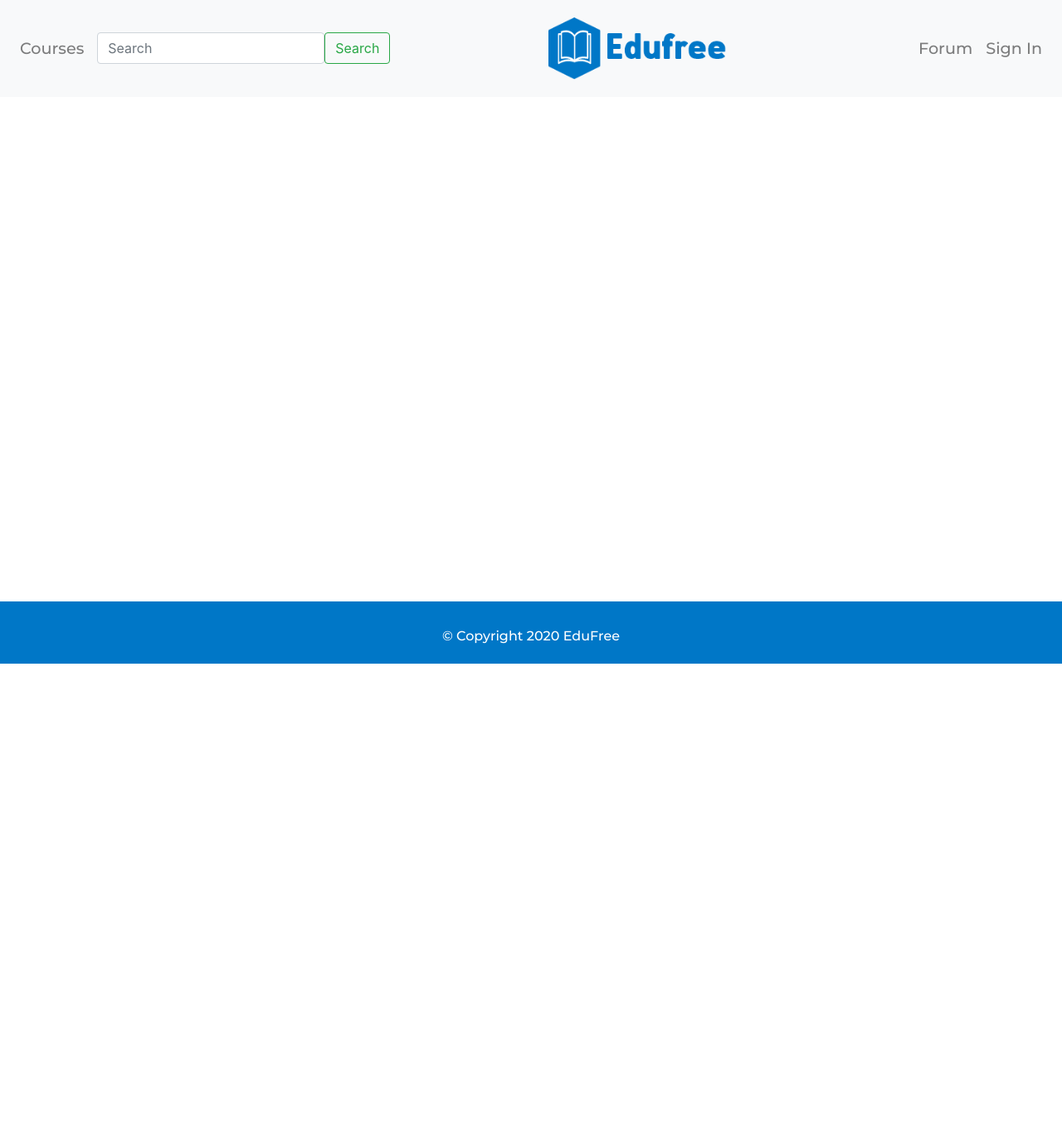
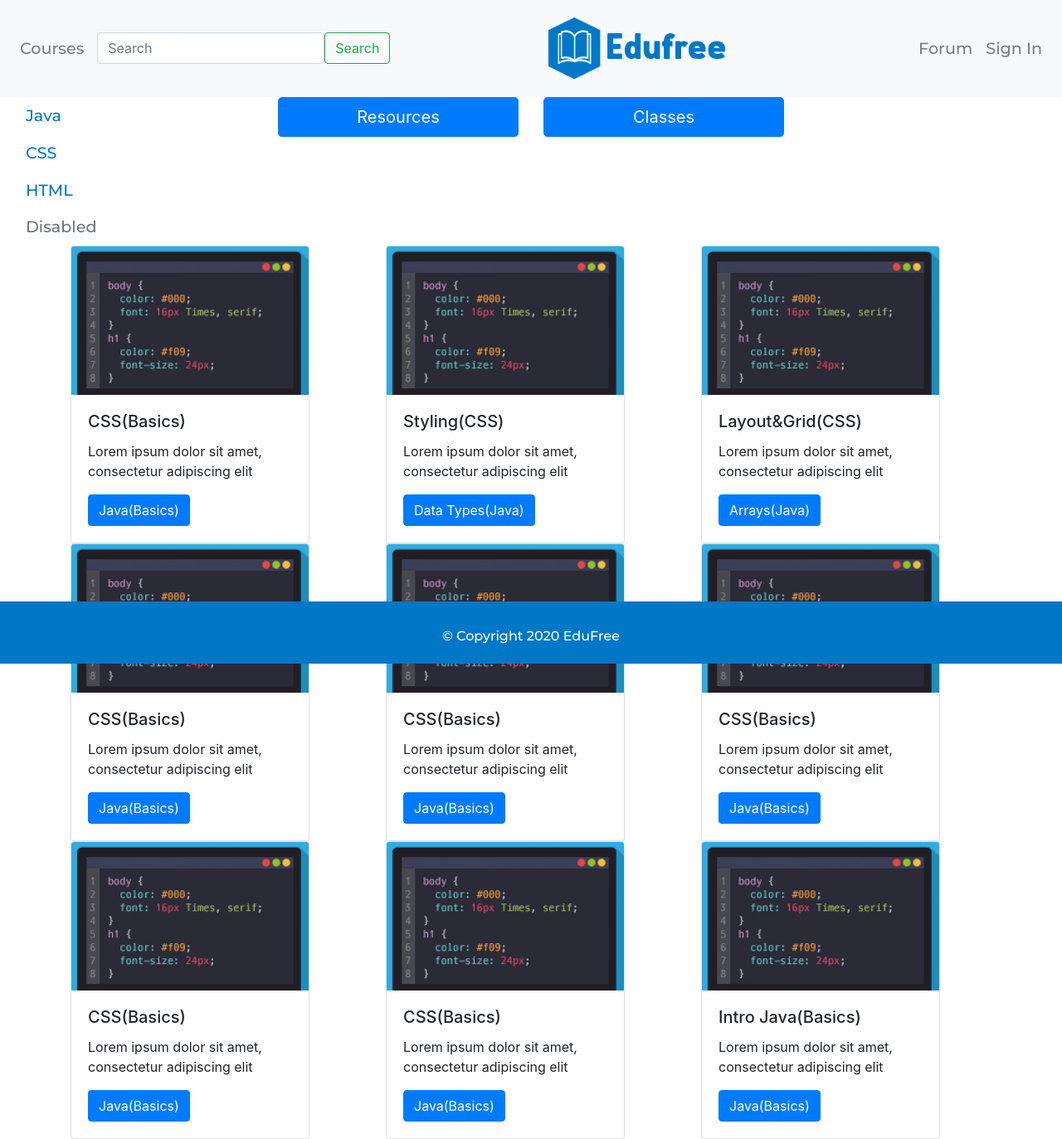
Before and after one commit to AshiHaque/Level-2-Group-project--Edufree, a React (Create React App) app: page /ContentCSS in a window 1280 px wide. Shown: the whole page at 83% size. Before the commit the page ends 800 px from the top, so only its background shows below. Built offline with nearby package versions, Linux system fonts and the light colour scheme.

Commit message:
CSS page added

```diff
--- a/src/App.js
+++ b/src/App.js
@@ -1,6 +1,7 @@
 import React from "react";
 import "./App.css";
-import Content from "./Pages/Content";
+import ContentJava from "./Pages/ContentJava";
+import ContentCSS from "./Pages/ContentCSS";
 import Home from "./Pages/Home";
 import Registration from"./Pages/Registration";
 import Login from "./Pages/Login";
@@ -18,7 +19,8 @@ function App() {
             <Route exact path="/home" component={Home} />
             <Route path="/Registration" component={Registration} />
             <Route path="/Login" component={Login} />
-            <Route path="/Content" component={Content} />
+            <Route path="/ContentJava" component={ContentJava} />
+            <Route path="/ContentCSS" component={ContentCSS} />
           </Switch>
 
         <Footer/>
--- /dev/null
+++ b/src/Pages/ContentCSS.js
@@ -0,0 +1,135 @@
+import React from 'react'
+import 'bootstrap/dist/css/bootstrap.min.css'
+import clipboard from '../images/clipboard.png';
+import cssimage from '../images/css.png';
+import {Container, Row, Col, Nav, Button, Card} from 'react-bootstrap'
+
+class Content extends React.Component{
+    render(){
+    return (
+      <div className="buttons">
+<Container className="buttonContainer" fluid>
+  <Row>
+  <Col className="navCol" lg={3}><Nav defaultActiveKey="/home" className="flex-column">
+  <Nav.Link href="/ContentJava">Java</Nav.Link>
+  <Nav.Link eventKey="/ContentCSS">CSS</Nav.Link>
+  <Nav.Link eventKey="link-2">HTML</Nav.Link>
+  <Nav.Link eventKey="disabled" disabled>
+    Disabled
+  </Nav.Link>
+</Nav></Col>
+    <Col lg={3}><Button id="Resources" variant="primary" size="lg" block>
+      Resources
+    </Button></Col>
+    <Col lg={3}><Button id= "Classes" variant="primary" size="lg" block>
+      Classes
+    </Button></Col>
+  </Row>
+  </Container>
+<Container className="ContentContainer">
+  <Row>
+
+    <Col lg={4}><Card style={{ width: '18rem' }}>
+  <Card.Img variant="top" src={cssimage} />
+  <Card.Body>
+    <Card.Title>CSS(Basics)</Card.Title>
+    <Card.Text>
+    Lorem ipsum dolor sit amet, consectetur adipiscing elit
+    </Card.Text>
+    <Button variant="primary">Java(Basics)</Button>
+  </Card.Body>
+</Card></Col>
+
+    <Col lg={4}><Card style={{ width: '18rem' }}>
+  <Card.Img variant="top" src={cssimage} />
+  <Card.Body>
+    <Card.Title>Styling(CSS)</Card.Title>
+    <Card.Text>
+    Lorem ipsum dolor sit amet, consectetur adipiscing elit
+    </Card.Text>
+    <Button variant="primary">Data Types(Java)</Button>
+  </Card.Body>
+</Card></Col>
+    <Col lg={4}><Card style={{ width: '18rem' }}>
+  <Card.Img variant="top" src={cssimage} />
+  <Card.Body>
+    <Card.Title>Layout&Grid(CSS)</Card.Title>
+    <Card.Text>
+    Lorem ipsum dolor sit amet, consectetur adipiscing elit
+    </Card.Text>
+    <Button variant="primary">Arrays(Java)</Button>
+  </Card.Body>
+</Card></Col>
+  </Row>
+  <Row>
+  <Col lg={4}><Card style={{ width: '18rem' }}>
+  <Card.Img variant="top" src={cssimage} />
+  <Card.Body>
+    <Card.Title>CSS(Basics)</Card.Title>
+    <Card.Text>
+    Lorem ipsum dolor sit amet, consectetur adipiscing elit
+    </Card.Text>
+    <Button variant="primary">Java(Basics)</Button>
+  </Card.Body>
+</Card></Col>
+<Col lg={4}><Card style={{ width: '18rem' }}>
+  <Card.Img variant="top" src={cssimage} />
+  <Card.Body>
+    <Card.Title>CSS(Basics)</Card.Title>
+    <Card.Text>
+    Lorem ipsum dolor sit amet, consectetur adipiscing elit
+    </Card.Text>
+    <Button variant="primary">Java(Basics)</Button>
+  </Card.Body>
+</Card></Col>
+<Col lg={4}><Card style={{ width: '18rem' }}>
+  <Card.Img variant="top" src={cssimage} />
+  <Card.Body>
+    <Card.Title>CSS(Basics)</Card.Title>
+    <Card.Text>
+    Lorem ipsum dolor sit amet, consectetur adipiscing elit
+    </Card.Text>
+    <Button variant="primary">Java(Basics)</Button>
+  </Card.Body>
+</Card></Col>
+  </Row>
+  <Row>
+  <Col lg={4}><Card style={{ width: '18rem' }}>
+  <Card.Img variant="top" src={cssimage} />
+  <Card.Body>
+    <Card.Title>CSS(Basics)</Card.Title>
+    <Card.Text>
+    Lorem ipsum dolor sit amet, consectetur adipiscing elit
+    </Card.Text>
+    <Button variant="primary">Java(Basics)</Button>
+  </Card.Body>
+</Card></Col>
+<Col lg={4}><Card style={{ width: '18rem' }}>
+  <Card.Img variant="top" src={cssimage} />
+  <Card.Body>
+    <Card.Title>CSS(Basics)</Card.Title>
+    <Card.Text>
+    Lorem ipsum dolor sit amet, consectetur adipiscing elit
+    </Card.Text>
+    <Button variant="primary">Java(Basics)</Button>
+  </Card.Body>
+</Card></Col>
+<Col lg={4}><Card style={{ width: '18rem' }}>
+  <Card.Img variant="top" src={cssimage} />
+  <Card.Body>
+    <Card.Title>Intro Java(Basics)</Card.Title>
+    <Card.Text>
+    Lorem ipsum dolor sit amet, consectetur adipiscing elit
+    </Card.Text>
+    <Button variant="primary">Java(Basics)</Button>
+  </Card.Body>
+</Card></Col>
+  </Row>
+  </Container>
+
+  </div>
+
+    )
+}
+}
+export default Content;
--- a/src/Pages/Content.js
+++ b/src/Pages/ContentJava.js
@@ -10,8 +10,8 @@ class Content extends React.Component{
 <Container className="buttonContainer" fluid>
   <Row>
   <Col className="navCol" lg={3}><Nav defaultActiveKey="/home" className="flex-column">
-  <Nav.Link href="/home">Java</Nav.Link>
-  <Nav.Link eventKey="link-1">CSS</Nav.Link>
+  <Nav.Link href="/ContentJava">Java</Nav.Link>
+  <Nav.Link href="/ContentCSS"> CSS</Nav.Link>
   <Nav.Link eventKey="link-2">HTML</Nav.Link>
   <Nav.Link eventKey="disabled" disabled>
     Disabled
--- a/src/components/Header.js
+++ b/src/components/Header.js
@@ -16,7 +16,7 @@ class Header extends React.Component{
                 <Navbar bg="light" expand="lg">
                 <Navbar.Collapse id="basic-navbar-nav">
                 <Nav className="mr-sm-2">
-                <Link to="/Content" class="nav-link">Courses</Link>
+                <Link to="/ContentJava" class="nav-link">Courses</Link>
     </Nav>
 
     <Form inline>
```
Also changed, not shown: src/images/css.png (added).
